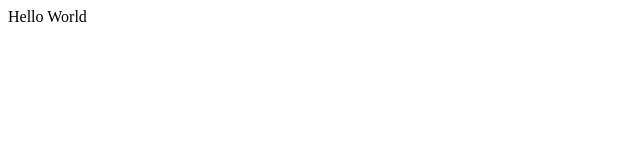
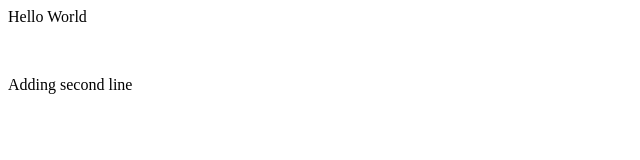
Before and after one commit to ABHISHEKKKKK12345/Project_1, a plain HTML site: page index.html in a window 1280 px wide. Shown: the whole page, without its empty margins (0-640 px from the left). Drawn offline with Linux system fonts and the light colour scheme.

Commit message:
Updated index.html file

```diff
--- a/index.html
+++ b/index.html
@@ -1 +1,3 @@
 <p>Hello World</p>
+<br>
+<p>Adding second line</p>
```
